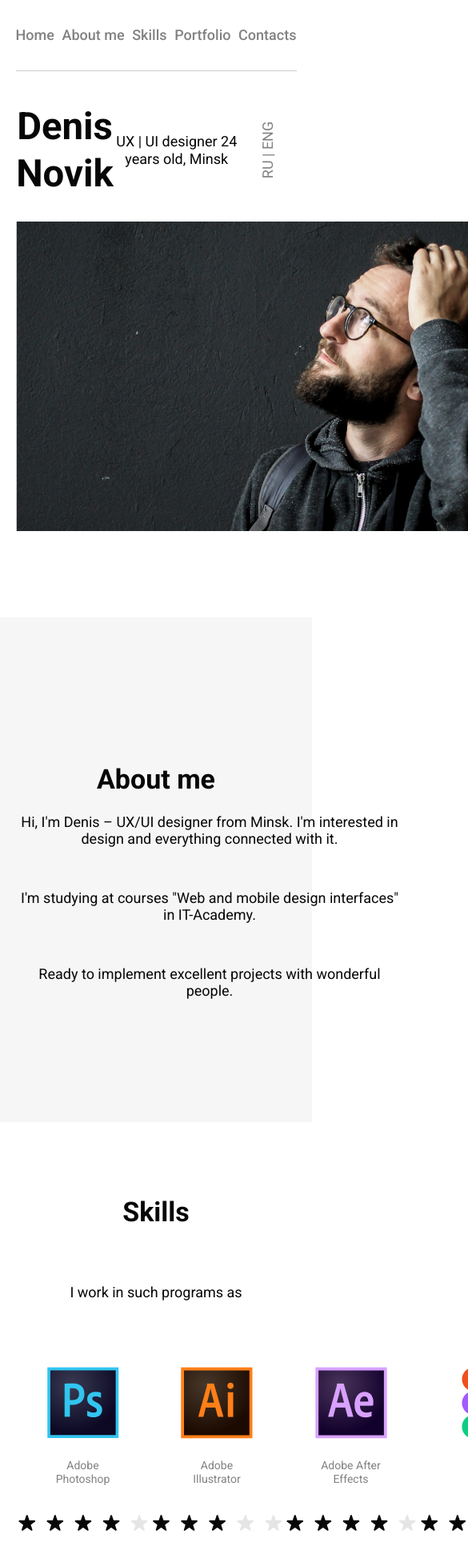
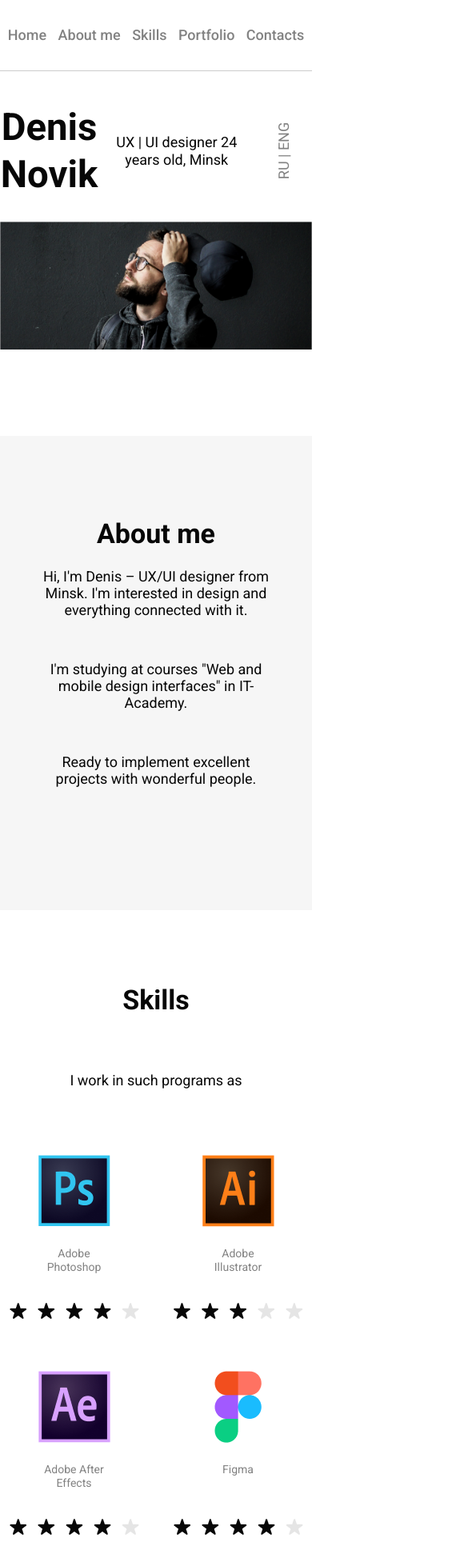
Before and after one commit to mykhail-druz/designer-portfolio, a plain HTML site: page index.html in a window 390 px wide. Shown: the top 1958 px of the page at 80% size, 585 px wide, since content can reach past the window. Drawn offline with Linux system fonts and the light colour scheme.

Commit message:
Add adaptive markup

```diff
--- a/index.html
+++ b/index.html
@@ -5,15 +5,15 @@
     <meta http-equiv="X-UA-Compatible" content="IE=edge">
     <meta name="viewport" content="width=device-width, initial-scale=1.0">
     <link rel="stylesheet" href="reset.css">
-    <link rel="stylesheet" href="style.css">
+    <link rel="stylesheet" href="styles.css">
     <link rel="preconnect" href="https://fonts.googleapis.com">
     <link rel="preconnect" href="https://fonts.gstatic.com" crossorigin>
     <link href="https://fonts.googleapis.com/css2?family=Roboto:ital,wght@0,400;0,500;0,700;1,300&display=swap" rel="stylesheet">
-    <title>Portfolio</title>
+    <title>Denis Novik</title>
 </head>
 <body>
     <header class="header">
-        <div class="container">
+        <section class="container">
             <nav class="nav">
                 <ul class="menu">
                     <li class="menu__list"> <a href="" class="menu__link">Home</a></li>
@@ -24,16 +24,17 @@
                 </ul>
                 <hr>
             </nav>
-            <div class="header__wrapper">
+            <section class="header__wrapper">
                 <h2 class="header__title">Denis
                     Novik</h2>
                 <p class="header__text">UX | UI designer
                     24 years old, Minsk</p>
                 <p class="header__lang">RU | ENG </p>
-            </div>
-            <img src="img/Group 2.1.png" alt="" class="header__img">
-        </div>
+            </section>
+            <img src="img/Group 2.1.png" alt="Denis Novik" class="header__img">
+        </section>
     </header>
+    <main>
         <section class="about">
             <div class="container">
                 <h3 class="about__title">About me</h3>
@@ -51,35 +52,35 @@
             <div class="container">
                 <h3 class="skills__title">Skills</h3>
                 <h4 class="skills__suptitle">I work in such programs as</h4>
-            <div class="skills__items">
-                <div class="skills__item">
+                <ul class="skills__items">
+                    <li class="skills__item">
                         <img src="img/skills/PS.png" alt="" class="item__img">
                         <p class="item__text">Adobe
                             Photoshop</p>
                         <img src="img/skills/ps-star.png" alt="" class="item__skill">
-                </div>
-                <div class="skills__item">
+                    </li>
+                    <li class="skills__item">
                         <img src="img/skills/AI.png" alt="" class="item__img">
                         <p class="item__text">Adobe
                             Illustrator</p>
                         <img src="img/skills/ai-star.png" alt="" class="item__skill">
-                </div>
-                <div class="skills__item">
+                    </li>
+                    <li class="skills__item">
                         <img src="img/skills/AE.png" alt="" class="item__img">
                         <p class="item__text">Adobe
                             After Effects</p>
                         <img src="img/skills/ps-star.png" alt="" class="item__skill">
-                </div>
-                <div class="skills__item">
+                    </li>
+                    <li class="skills__item">
                         <img src="img/skills/Fi.png" alt="" class="item__img">
                         <p class="item__text">Figma</p>
                         <img src="img/skills/ps-star.png" alt="" class="item__skill">
-                </div>
+                    </li>
 
-            </div>
+                </ul>
             </div>
         </section>
-    <div class="portfolio">
+        <section class="portfolio">
             <div class="container">
                 <h3 class="portfolio__title">Portfolio</h3>
                 <img src="img/skills/portfolio-1.png" alt="" class="portfolio__img">
@@ -89,7 +90,7 @@
                 <img src="img/skills/portfolio-3.png" alt="" class="portfolio__img">
                 <a href="#" class="portfolio__link">Braun Landing Page - Concept</a>
             </div>
-    </div>
+        </section>
         <section class="contacts">
             <div class="container">
                 <h3 class="contacts__title">Contacts</h3>
@@ -98,7 +99,8 @@
                 <button class="contacts__btn">Send message</button>
             </div>
         </section>
-    <div class="footer">
+    </main>
+    <footer class="footer">
         <div class="container">
             <ul class="footer__list">
                 <li class="footer__social"><a href="#" class="footer__link"><img src="img/social/in.png" alt="" class="social__img"></a></li>
@@ -109,6 +111,6 @@
             <p class="footer__copyright">Like me on <br>
                 LinkedIn, Instagram, Behance, Dribble</p>
         </div>
-    </div>
+    </footer>
 </body>
 </html>
--- a/style.css
+++ b/styles.css
@@ -1,4 +1,3 @@
-
 body {
     font-family: 'Roboto', sans-serif;
     font-size: 18px;
@@ -17,13 +16,13 @@ a{
   }
   hr {
     margin: 0;
-  }
+}
 .container {
-    width: 90%;
     max-width: 945px;
     margin: 0 auto;
-    padding: 0 10px;
+    /* padding: 0 10px; */
     text-align: center;
+    width: 100%;
 }
 .menu {
     display: flex;
@@ -46,8 +45,9 @@ a{
     display: flex;
     justify-content: space-between;
     align-items: center;
-    padding-top: 39px;
+    padding-top: 40px;
     padding-bottom: 30px;
+    width: 100%;
 }
 .header__title {
     width: 123px;
@@ -70,11 +70,16 @@ a{
     color: #070707;
 }
 
+.header__img {
+    width: 100%;
+}
+
 .about {
     margin-top: 104px;
-    padding: 181px 0 101px 0;
+    padding: 101px 0 101px 0;
     background-color:  #F6F6F6;
     text-align: center;
+    width: 100%;
 }
 .about__title {
     font-size: 34px;
@@ -82,14 +87,16 @@ a{
 }
 .about__wrapper {
     margin: 0 auto;
-    width: 485px;
+    width: 75%;
 }
 .about__text {
     margin: 22px 0 53px 0;
+    width: 100%;
 }
 .skills {
     padding: 91px 0 110px 0;
     text-align: center;
+    margin: auto;
 }
 .skills__title {
     font-size: 34px;
@@ -98,8 +105,6 @@ a{
 .skills__suptitle {
     padding: 69px 0 83px 0;
     font-weight: normal;
-
-
 }
 .skills__items {
     display: flex;
@@ -134,6 +139,10 @@ a{
     color: #070707;
 }
 
+.portfolio__img {
+    width: 100%;
+}
+
 .contacts {
     padding: 114px 0 85px 0;
 }
@@ -155,6 +164,7 @@ a{
     border-radius: 20px;
     font-weight: 700;
     letter-spacing: 2px;
+    cursor: pointer;
 }
 .footer {
     padding-bottom: 124px;
@@ -176,3 +186,19 @@ a{
     font-weight: normal;
     color: #828282;
 }
+
+@media (max-width: 768px) {
+    .menu {
+        width: 95%;
+        margin: 0 auto;
+    }
+    .skills__items {
+        display: grid;
+        grid-template-columns: repeat(2, 1fr);
+        grid-template-rows: 250px 200px;
+        grid-gap: 20px;
+    }
+    .skills__item {
+        margin-bottom: 30px;
+    }
+}
```
Also changed, not shown: 1 other file. Lines whose indentation alone changed are shown as unchanged.
